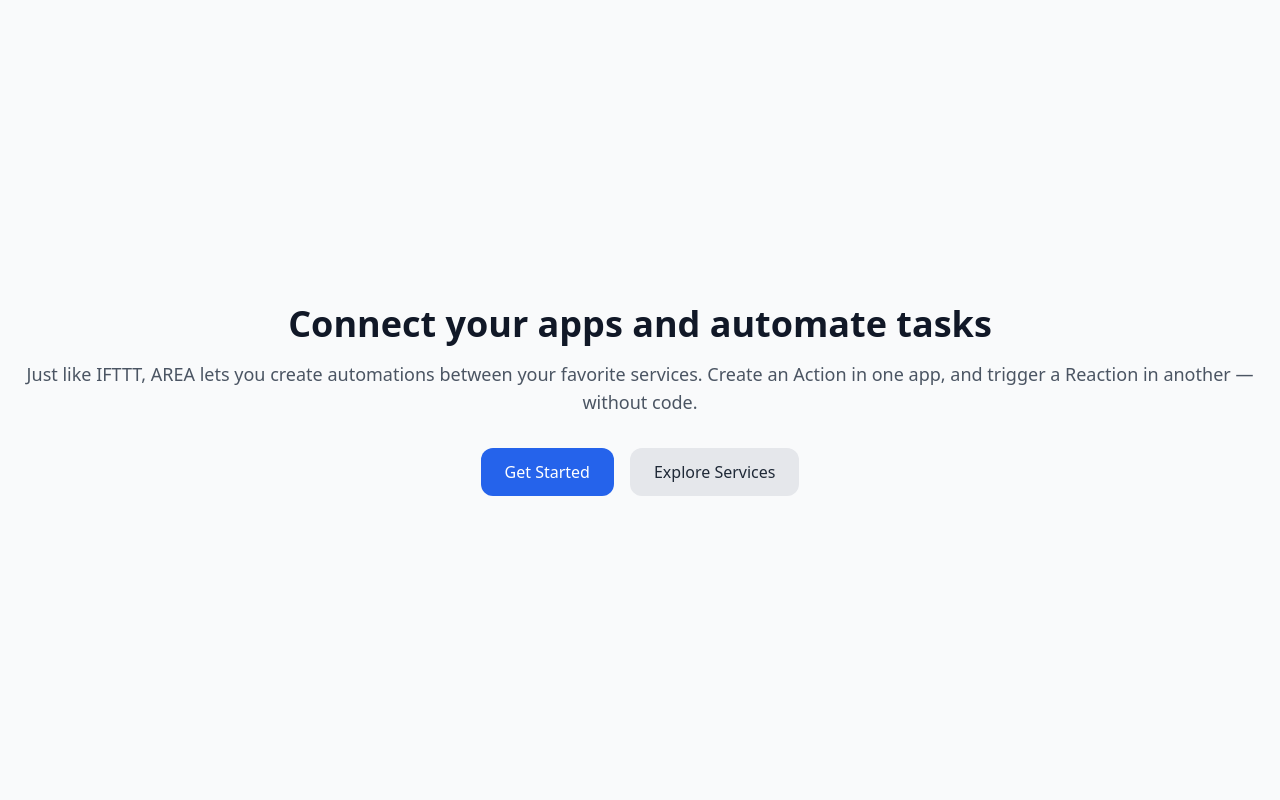
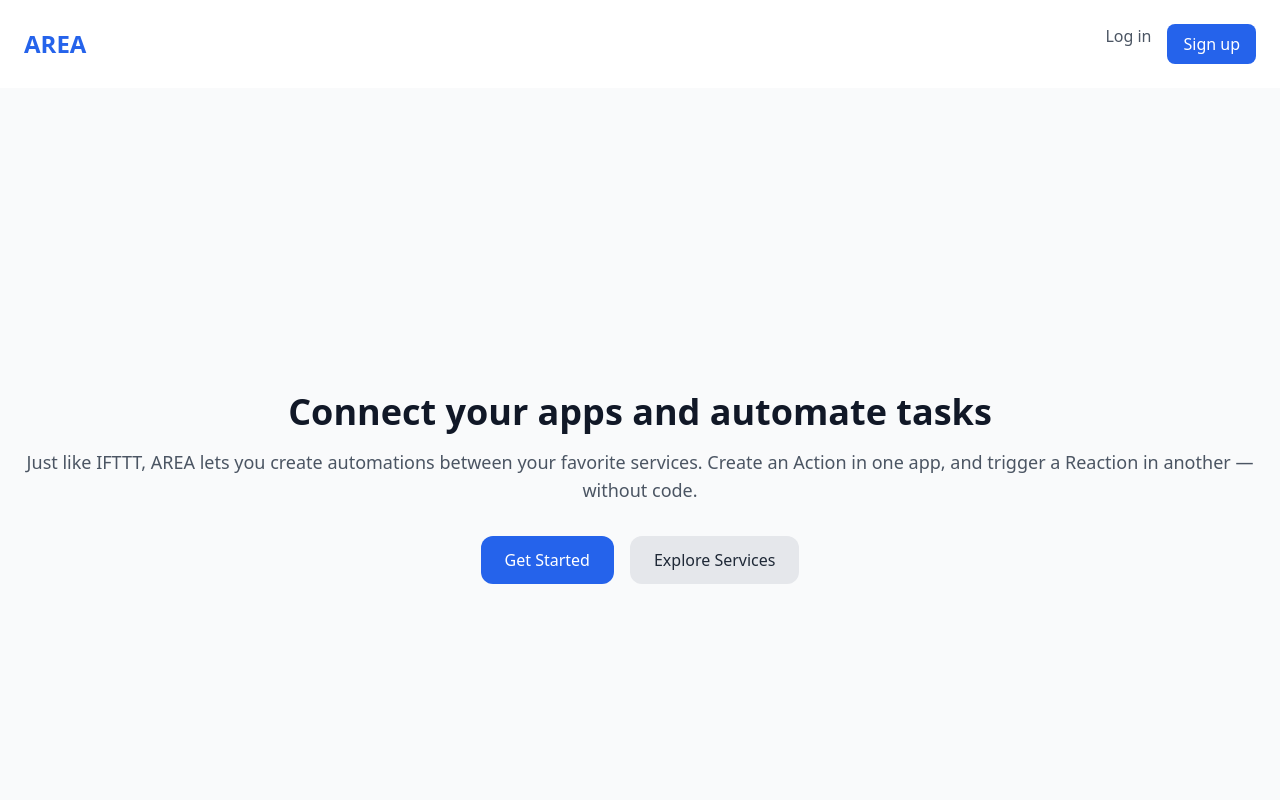
Before and after one commit to Jocelyn-JE/AREA-51, a React (Vite) app in the folder web_client/: page /explore in a window 1280 px wide. Shown: the top 800 px of the page. Built offline with nearby package versions, Linux system fonts and the light colour scheme.

Commit message:
✨ added layout component (header and footer)

```diff
--- /dev/null
+++ b/web_client/src/components/Layout.tsx
@@ -0,0 +1,35 @@
+import { Link, Outlet } from "react-router-dom";
+
+export default function Layout() {
+    return (
+        <div className="min-h-screen bg-gray-50 flex w-screen flex-col">
+            {/* Header */}
+            <header className="flex justify-between items-center p-6 bg-white shadow">
+                <Link to="/" className="text-2xl font-bold text-blue-600">
+                    AREA
+                </Link>
+                <nav className="flex gap-4">
+                    <Link to="/login" className="text-gray-600 hover:text-blue-600">
+                        Log in
+                    </Link>
+                    <Link
+                        to="/signup"
+                        className="bg-blue-600 text-white px-4 py-2 rounded-lg hover:bg-blue-700"
+                    >
+                        Sign up
+                    </Link>
+                </nav>
+            </header>
+
+            {/* Main content */}
+            <main className="flex flex-1 flex-col justify-center items-center text-center px-6">
+                <Outlet />
+            </main>
+
+            {/* Footer */}
+            <footer className="p-6 bg-gray-100 text-center text-gray-500">
+                © {new Date().getFullYear()} AREA — Inspired by IFTTT
+            </footer>
+        </div>
+    );
+}
--- a/web_client/src/main.tsx
+++ b/web_client/src/main.tsx
@@ -3,17 +3,20 @@
 import { BrowserRouter, Routes, Route, Navigate } from "react-router-dom";
 import App from "./App";
 import Explore from "./pages/Explore";
+import Layout from "./components/Layout";
 import "./index.css";
 
 ReactDOM.createRoot(document.getElementById("root")!).render(
   <React.StrictMode>
     <BrowserRouter>
       <Routes>
+        <Route path="/" element={<Layout />}>
           {/* Redirect `/` to `/explore` */}
           <Route path="/" element={<Navigate to="/explore" replace />} />
           <Route path="/explore" element={<Explore />} />
           {/* fallback route */}
           <Route path="*" element={<App />} />
+        </Route>
       </Routes>
     </BrowserRouter>
   </React.StrictMode>
```
